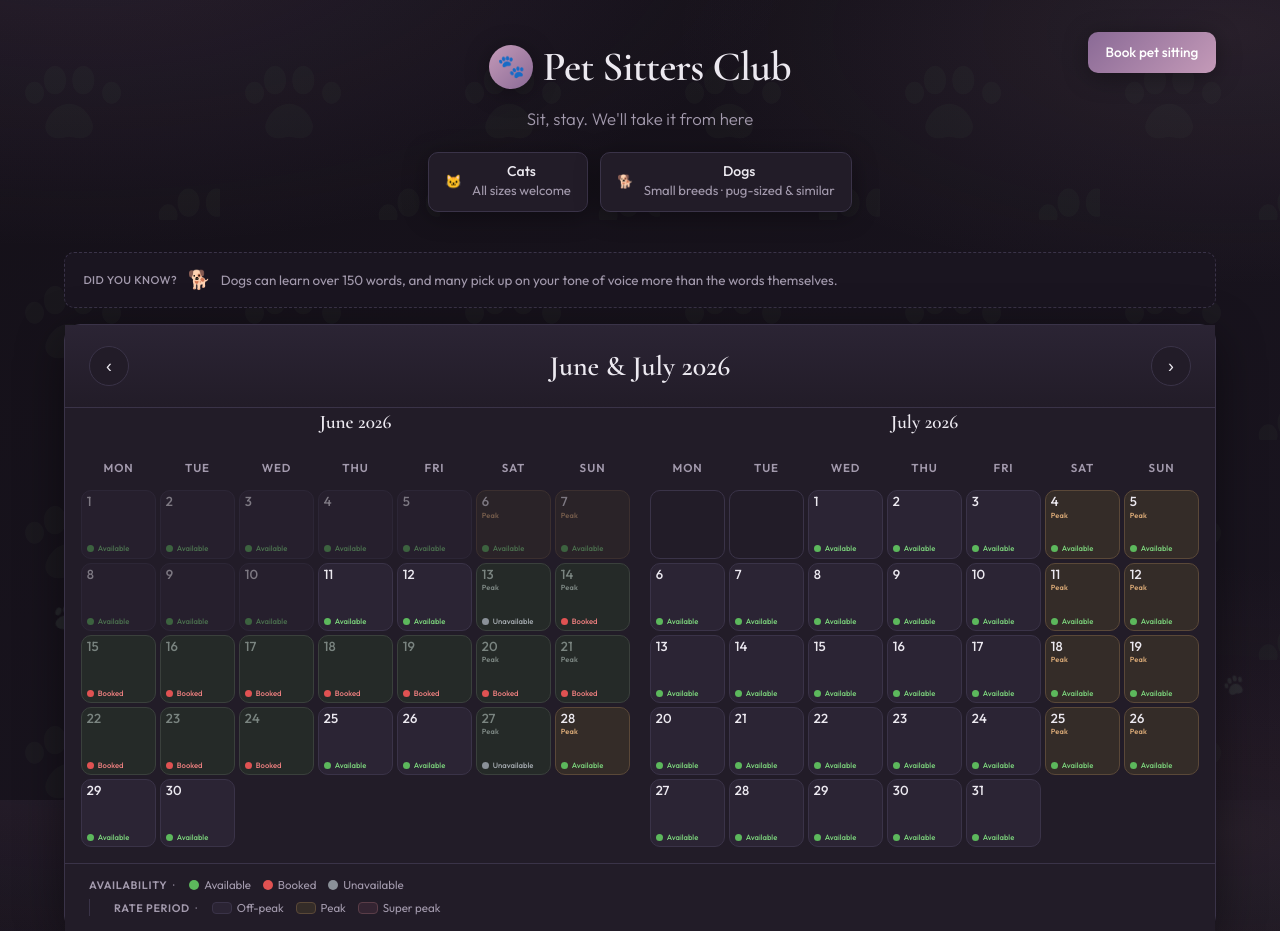
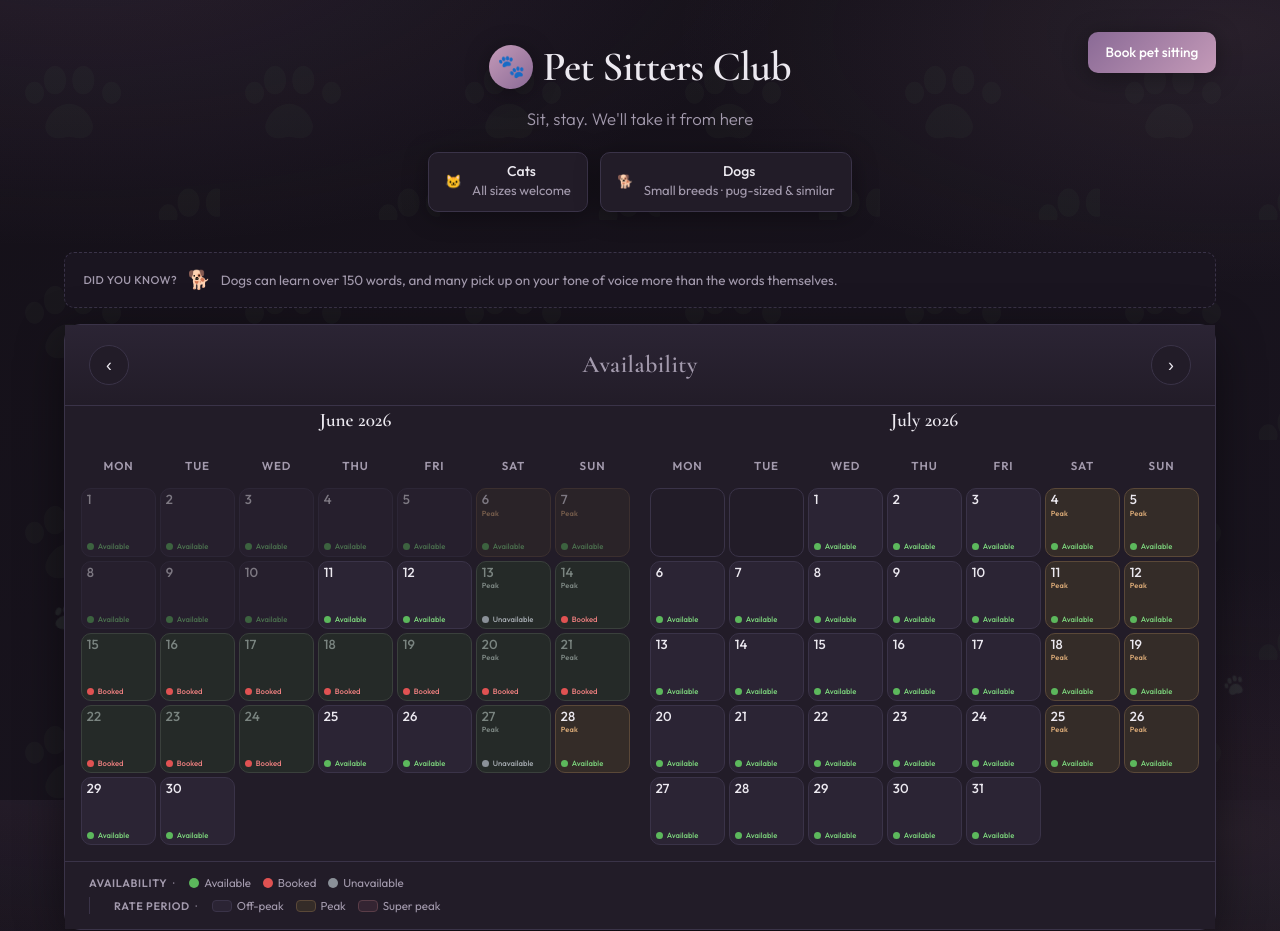
Before and after one commit to rashmiakanksha1-blip/pet-sitting, a website: page index.html in a window 1280 px wide. Shown: the top 931 px of the page. Drawn offline with nearby package versions, Linux system fonts and the light colour scheme; no server answers.

Commit message:
Calendar header: Availability instead of month range

```diff
--- a/config.js
+++ b/config.js
@@ -1,6 +1,6 @@
 // ← Edit these to customise your site
 const SITE_CONFIG = {
-  siteVersion: '10 Jun 2026 (u)',
+  siteVersion: '10 Jun 2026 (v)',
   businessName: 'Pet Sitters Club',
   bookingInquirySubject: 'Pet sitting inquiry - Pet Sitters Club',
   tagline: 'Sit, stay. We\'ll take it from here',
--- a/index.html
+++ b/index.html
@@ -462,10 +462,11 @@
 
     .calendar-header h2 {
       font-family: 'Cormorant Garamond', serif;
-      font-size: 1.75rem;
+      font-size: 1.5rem;
       font-weight: 600;
-      min-width: 200px;
       text-align: center;
+      color: var(--text-muted);
+      letter-spacing: 0.02em;
     }
 
     .nav-btn {
@@ -1331,7 +1332,7 @@
         <main class="calendar-panel">
           <div class="calendar-header">
             <button class="nav-btn" id="prevMonth" aria-label="Previous months">‹</button>
-            <h2 id="monthRangeLabel"></h2>
+            <h2 id="monthRangeLabel">Availability</h2>
             <button class="nav-btn" id="nextMonth" aria-label="Next months">›</button>
           </div>
           <p class="calendar-hint" id="calendarHint" hidden>Click a day to update availability</p>
@@ -1538,7 +1539,7 @@
     </section>
 
     <footer>© 2026 Paws & Stay · Rates subject to change<br />
-      <span id="siteVersion" style="color:var(--text-muted);font-size:0.72rem;">Site updated 10 Jun 2026 (u)</span><br />
+      <span id="siteVersion" style="color:var(--text-muted);font-size:0.72rem;">Site updated 10 Jun 2026 (v)</span><br />
       <a href="owner.html" id="ownerLoginLink" style="color:var(--text-muted);font-size:0.72rem;margin-top:0.35rem;display:inline-block;">Owner login</a>
     </footer>
   </div>
@@ -1709,8 +1710,6 @@
 
       document.getElementById('monthLabel0').textContent = `${MONTH_NAMES[month]} ${year}`;
       document.getElementById('monthLabel1').textContent = `${MONTH_NAMES[nextMonth]} ${nextYear}`;
-      document.getElementById('monthRangeLabel').textContent =
-        `${MONTH_NAMES[month]} & ${MONTH_NAMES[nextMonth]} ${nextYear}`;
 
       renderMonthGrid(document.getElementById('daysGrid0'), year, month);
       renderMonthGrid(document.getElementById('daysGrid1'), nextYear, nextMonth);
```
